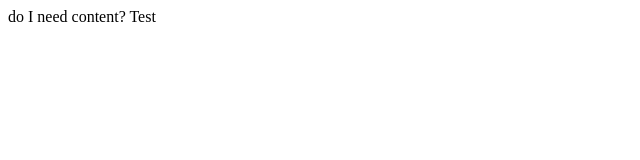
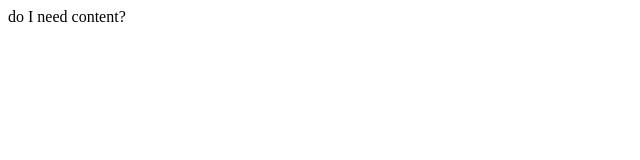
Before and after one commit to JesseCoder/Personal-Portfolio, a plain HTML site: page portfolio.html in a window 1280 px wide. Shown: the full height of the page, 0-640 px from the left. Drawn offline with Linux system fonts and the light colour scheme.

Commit message:
Removed 'Test'

```diff
--- a/portfolio.html
+++ b/portfolio.html
@@ -7,6 +7,6 @@
 <meta name="viewport" content="width=devic-width, initial-scale=1">
 </head>
 <body>
-do I need content? Test
+do I need content?
 </body>
 </html>
```
